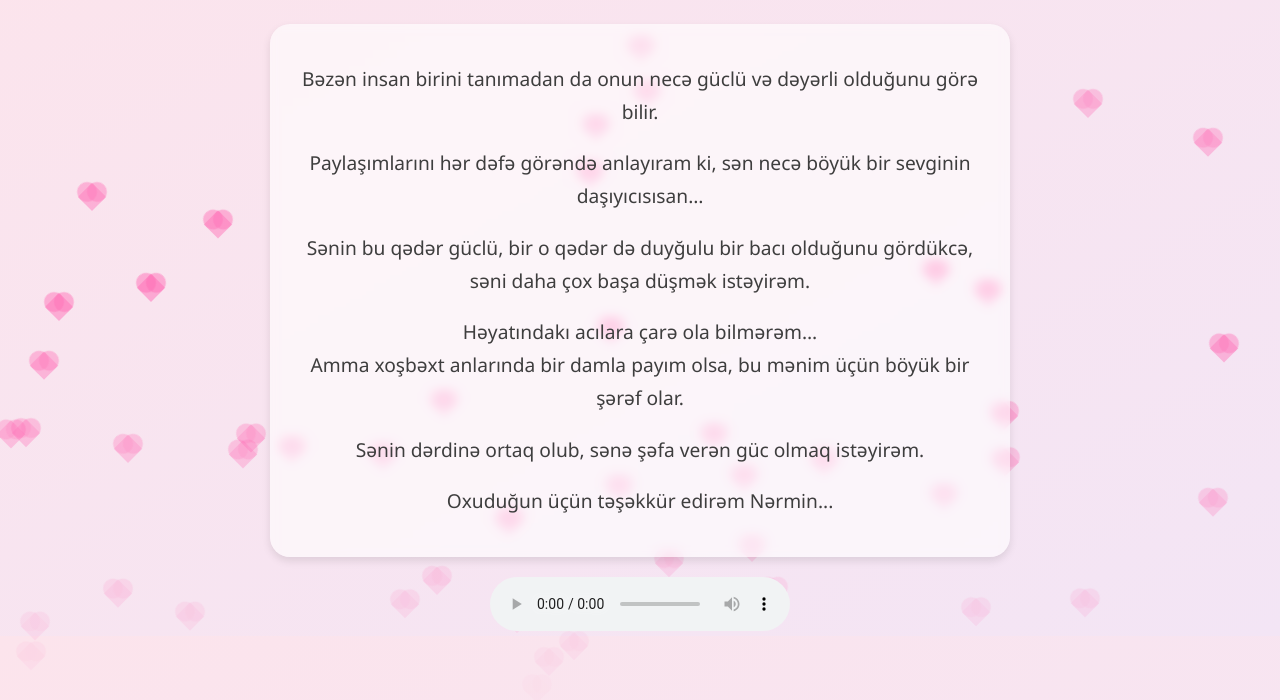
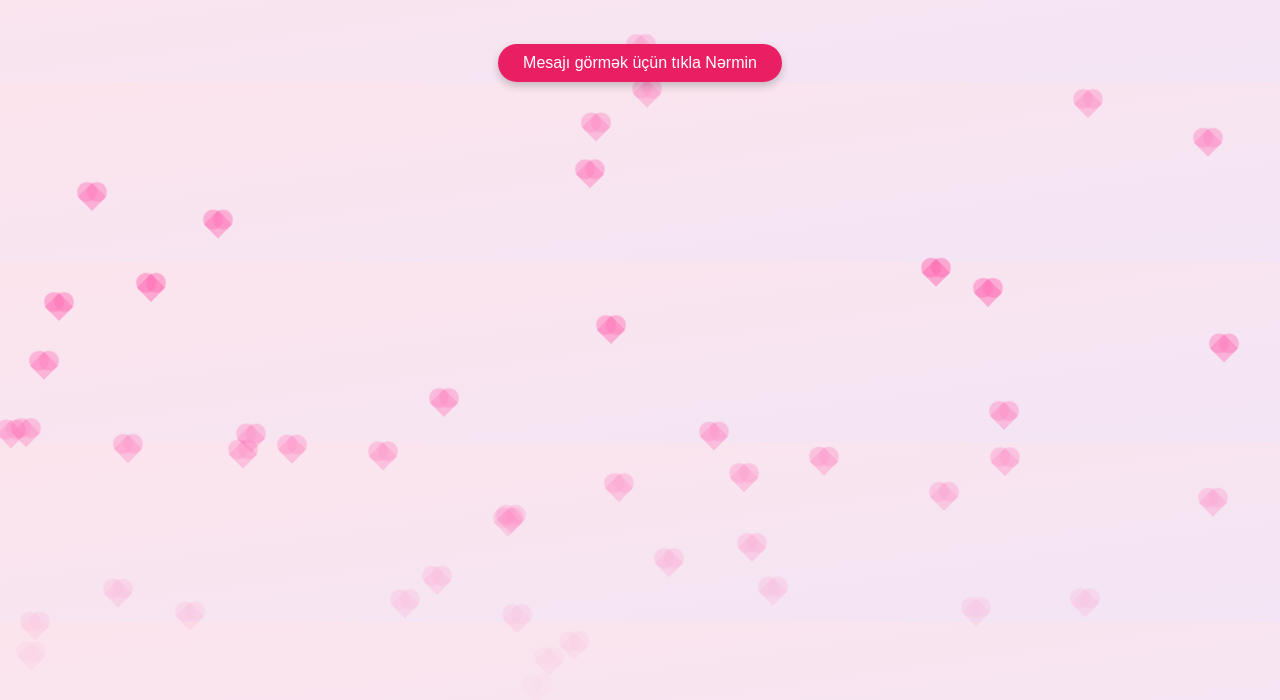
Before and after one commit to nurinail/testsite, a plain HTML site: page index.html in a window 1280 px wide. Shown: the part 98-798 px from the top of the page. Drawn offline with Linux system fonts and the light colour scheme.

Commit message:
completed

```diff
--- a/index.html
+++ b/index.html
@@ -32,6 +32,7 @@
       border-radius: 20px;
       backdrop-filter: blur(5px);
       box-shadow: 0 4px 8px rgba(0,0,0,0.1);
+      display: none; /* Başlanğıcda gizlidir */
     }
 
     .hearts {
@@ -108,12 +109,30 @@
         height: 20px;
       }
     }
+
+    .reveal-button {
+      margin-top: 20px;
+      padding: 10px 25px;
+      font-size: 1em;
+      background-color: #e91e63;
+      color: white;
+      border: none;
+      border-radius: 20px;
+      cursor: pointer;
+      box-shadow: 0 4px 8px rgba(0,0,0,0.2);
+      transition: background-color 0.3s;
+    }
+
+    .reveal-button:hover {
+      background-color: #c2185b;
+    }
   </style>
 </head>
 <body>
   <h1>Nərmin, Səssizcə Səni Anlayıram…</h1>
+  <button class="reveal-button" onclick="revealMessage()">Mesajı görmək üçün tıkla Nərmin</button>
 
-  <div class="message">
+  <div class="message" id="message">
     <p>Bəzən insan birini tanımadan da onun necə güclü və dəyərli olduğunu görə bilir.</p>
     <p>Paylaşımlarını hər dəfə görəndə anlayıram ki, sən necə böyük bir sevginin daşıyıcısısan…</p>
     <p>Sənin bu qədər güclü, bir o qədər də duyğulu bir bacı olduğunu gördükcə, səni daha çox başa düşmək istəyirəm.</p>
@@ -124,8 +143,7 @@
 
   <div class="hearts"></div>
 
-  <audio controls autoplay src="/music/musiqicut.mp3">
-  </audio>
+  <audio id="myAudio" src="music/musiqicut.mp3"></audio>
 
   <script>
     const heartsContainer = document.querySelector('.hearts');
@@ -137,6 +155,13 @@
       heart.style.animationDelay = Math.random() * 5 + 's';
       heartsContainer.appendChild(heart);
     }
+
+    function revealMessage() {
+      document.getElementById('message').style.display = 'block';
+      const audio = document.getElementById('myAudio');
+      audio.play().catch(e => console.log("Autoplay bloklandı:", e));
+      document.querySelector('.reveal-button').style.display = 'none';
+    }
   </script>
 </body>
 </html>
```
